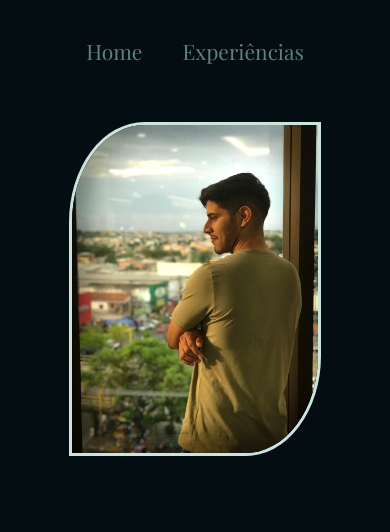
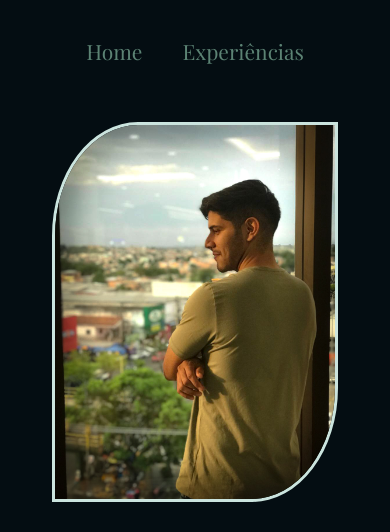
Before and after one commit to samyr-melo/Portfolio, a plain HTML site: page Exercicio 1- construindo a estrutura basica do html/index.html in a window 390 px wide. Shown: the top 532 px of the page. Drawn offline with nearby package versions, Linux system fonts and the light colour scheme.

Commit message:
Update style.css

```diff
--- a/Exercicio 1- construindo a estrutura basica do html/styles/style.css
+++ b/Exercicio 1- construindo a estrutura basica do html/styles/style.css
@@ -215,7 +215,8 @@ body {
         width: auto;
     }
     .samyr {
-        width: 70%;
+        width: 80%;
+        heigth: 60%;
     }
 
 }
```
